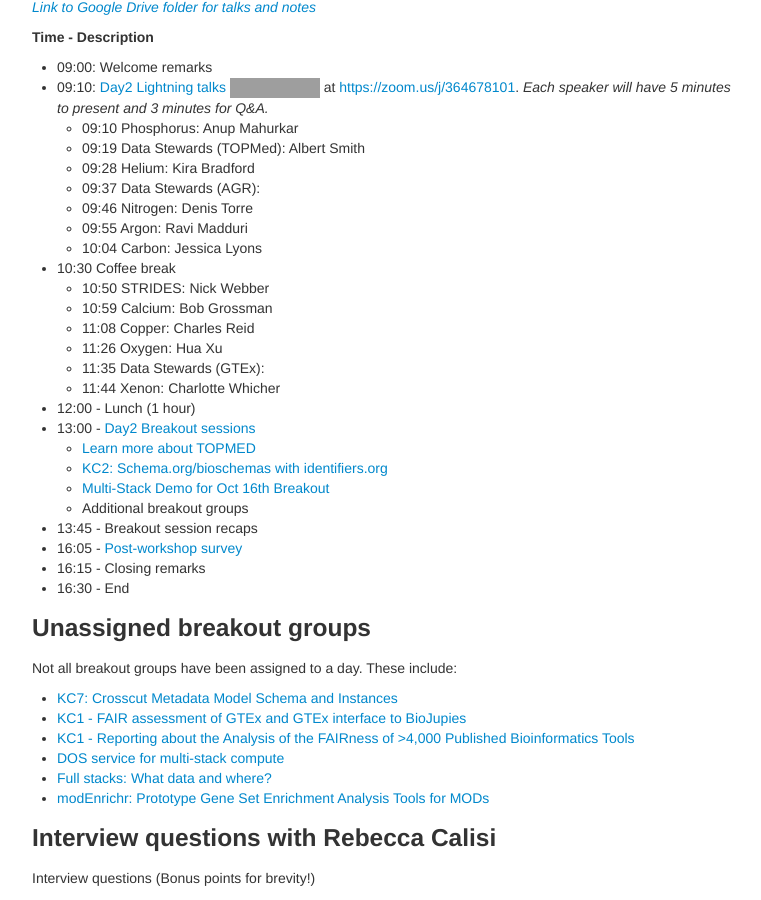
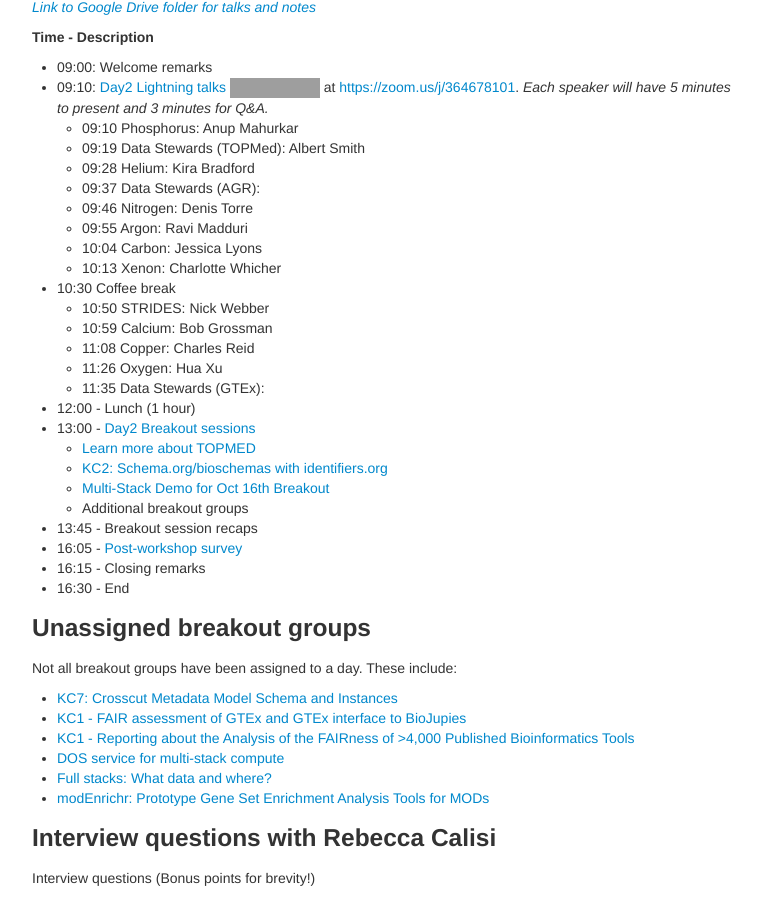
Before and after one commit to dcppc/2018-august-workshop, a Jekyll site: the page built from docs/agenda.md, in a window 1280 px wide and 900 px high, scrolled down 1008 px. Shown: the whole window, without its empty margins (258-1019 px from the left). Built offline with Jekyll 4.4.1, drawn with Linux system fonts in a browser that asks for light colours; grey boxes are pictures that could not be loaded.

Commit message:
speaker shuffel

```diff
--- a/docs/agenda.md
+++ b/docs/agenda.md
@@ -58,13 +58,13 @@ Group Dinner: _Dinner will be at Fogo de Chao. Stay tuned for details!_
 	- 09:46 Nitrogen: Denis Torre
 	- 09:55 Argon: Ravi Madduri
 	- 10:04 Carbon: Jessica Lyons
+	- 10:13 Xenon: Charlotte Whicher
 - 10:30 Coffee break
 	- 10:50 STRIDES: Nick Webber
 	- 10:59 Calcium: Bob Grossman
 	- 11:08 Copper: Charles Reid
 	- 11:26 Oxygen: Hua Xu
 	- 11:35 Data Stewards (GTEx):
-	- 11:44 Xenon: Charlotte Whicher
 - 12:00 -  Lunch (1 hour)
 - 13:00 - [Day2 Breakout sessions](https://github.com/dcppc/2018-august-workshop/issues?utf8=✓&q=is%3Aopen+label%3A%22Day+2%22+%26+%22breakout+session%22+)
 	- [Learn more about TOPMED](https://github.com/dcppc/2018-august-workshop/issues/5)
```
